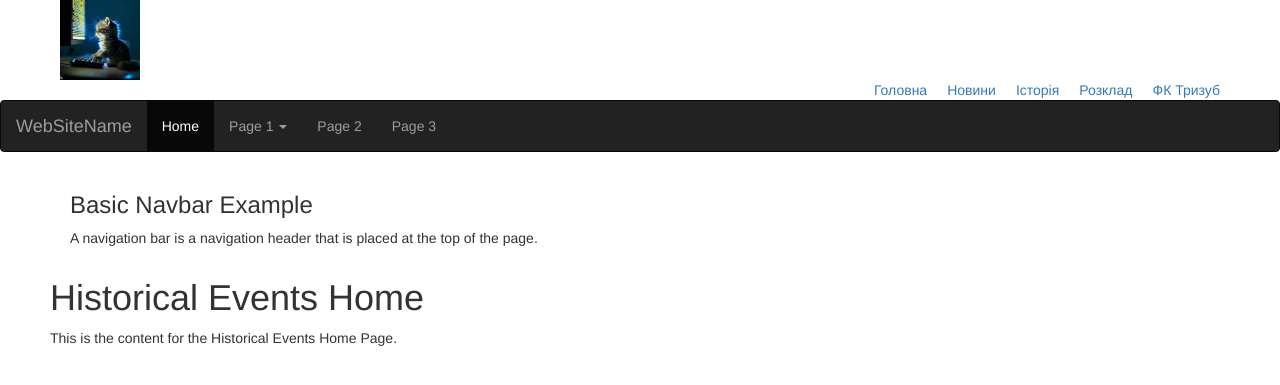
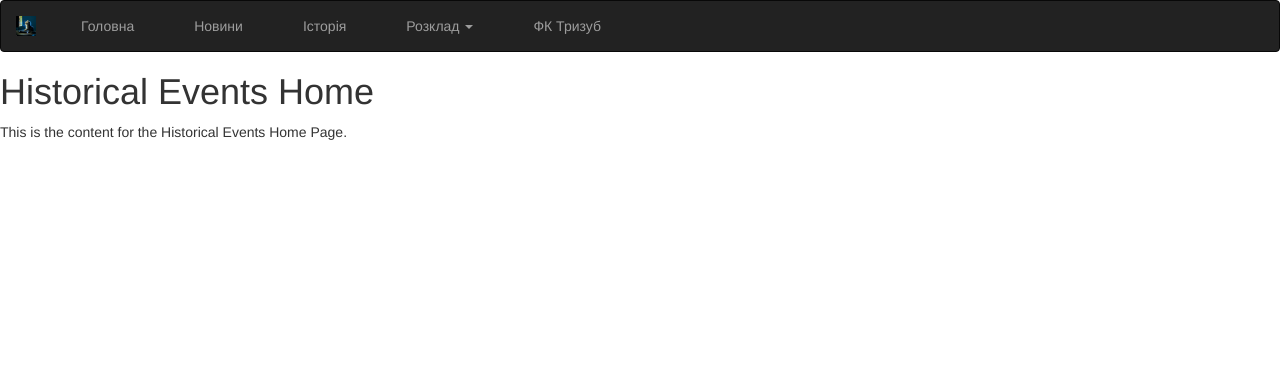
Before and after one commit to vitaliishchudlo/zaluzhany-site, a Django app: page / in a window 1280 px wide. Shown: the top 385 px of the page. Run offline with Django 4.2, Linux system fonts and the light colour scheme; some libraries are stand-ins or nearby versions.

Commit message:
TMP SAVE. NEW DESIGN

```diff
--- a/content/assets/css/base.css
+++ b/content/assets/css/base.css
@@ -1,64 +1,4 @@
-/* Стилі для header*/
-header {
-    display: flex;
-    align-items: center;
-    justify-content: space-between;
-    padding: 30px 5px;
-    background-color: #f5f5f5; /* Приклад фонового кольору */
-}
-
-/* Стилі для лого */
-.logo {
-    display: flex;
-    align-items: center;
-    width: 80px;
-    height: 80px;
-    /* додайте свої стилі для лого тут */
-    margin-right: 30px; /* Відступ справа */
-    margin-left: 30px; /* Відступ зліва */
-}
-
-/* Стилі для меню */
-.menu {
-    display: flex;
-    align-items: center;
-    justify-content: flex-end; /* Розміщуємо меню справа */
-    margin-right: 50px; /* Відступ справа */
-    margin-left: 50px; /* Відступ зліва */
-}
-
-.menu-item {
-    margin: 0 10px;
-    /* додайте свої стилі для пунктів меню тут */
-}
-
 .content {
     margin-right: 50px; /* Відступ справа */
     margin-left: 50px; /* Відступ зліва */
 }
-
-/* Стилі для підменю */
-.submenu {
-    display: none;
-    position: absolute;
-    background-color: #fff;
-    border: 1px solid #ccc;
-}
-
-.menu-item:hover .submenu {
-    display: block;
-}
-
-.submenu li {
-    padding: 10px;
-    white-space: nowrap;
-}
-
-.submenu a {
-    text-decoration: none;
-    color: #333;
-}
-
-.submenu a:hover {
-    text-decoration: underline;
-}
--- /dev/null
+++ b/content/assets/css/header.css
@@ -0,0 +1,22 @@
+/* Стилі для лого */
+.logo {
+    width: 80px;
+    height: 80px;
+    margin-right: 20px;
+}
+
+/* Стилі для меню */
+.navbar-right {
+    margin-right: 0; /* Видаліть відступ з правого боку */
+    margin-left: auto; /* Вирівнювання до правого боку */
+}
+
+.navbar-nav {
+    display: flex;
+    align-items: center;
+}
+
+.navbar-nav > li {
+    margin: 0 15px;
+    list-style: none;
+}
--- a/content/templates/base.html
+++ b/content/templates/base.html
@@ -6,7 +6,8 @@
     <title>{% block title %}Zaluzhany{% endblock %}</title>
 
     <!-- Підключення CSS стилів -->
-    <link rel="stylesheet" type="text/css" href="{% static 'base.css' %}">
+<!--    <link rel="stylesheet" type="text/css" href="{% static 'base.css' %}">-->
+    <link rel="stylesheet" type="text/css" href="{% static 'header.css' %}">
 
     <link rel="stylesheet" href="https://maxcdn.bootstrapcdn.com/bootstrap/3.4.1/css/bootstrap.min.css">
     <script src="https://ajax.googleapis.com/ajax/libs/jquery/3.6.4/jquery.min.js"></script>
@@ -16,30 +17,7 @@
 
 {% include 'header.html' %}
 
-<nav class="navbar navbar-inverse">
-  <div class="container-fluid">
-    <div class="navbar-header">
-      <a class="navbar-brand" href="#">WebSiteName</a>
-    </div>
-    <ul class="nav navbar-nav">
-      <li class="active"><a href="#">Home</a></li>
-      <li class="dropdown"><a class="dropdown-toggle" data-toggle="dropdown" href="#">Page 1 <span class="caret"></span></a>
-        <ul class="dropdown-menu">
-          <li><a href="#">Page 1-1</a></li>
-          <li><a href="#">Page 1-2</a></li>
-          <li><a href="#">Page 1-3</a></li>
-        </ul>
-      </li>
-      <li><a href="#">Page 2</a></li>
-      <li><a href="#">Page 3</a></li>
-    </ul>
-  </div>
-</nav>
 
-<div class="container">
-    <h3>Basic Navbar Example</h3>
-    <p>A navigation bar is a navigation header that is placed at the top of the page.</p>
-</div>
 <div class="content">
     {% block content %}
     <!-- Це місце для вміщення контенту з інших сторінок -->
--- a/content/templates/header.html
+++ b/content/templates/header.html
@@ -1,21 +1,44 @@
 {% load static %}
 
-<!-- Лого зліва -->
-<div class="logo">
-    <img src="{% static 'logo.jpeg' %}" alt="Logo" class="logo">
-</div>
-
-<!-- Меню справа -->
-<nav class="menu">
-    <div class="menu-item"><a href="/">Головна</a></div>
-    <div class="menu-item"><a href="/news/">Новини</a></div>
-    <div class="menu-item"><a href="/history/">Історія</a></div>
-    <div class="menu-item">
-        <a href="/schedule/">Розклад</a>
-        <ul class="submenu">
-            <li><a href="/bus_schedule/">Автобусний</a></li>
-            <li><a href="/church_schedule/">Церковний</a></li>
+<nav class="navbar navbar-inverse">
+    <div class="container-fluid">
+        <div class="navbar-header">
+<!--            <a class="navbar-brand" href="">Залужани</a>-->
+            <img src="{% static 'logo.jpeg' %}" alt="Logo" class="navbar-brand">
+        </div>
+        <ul class="nav navbar-nav">
+            <li><a href="#">Головна</a></li>
+            <li><a href="#">Новини</a></li>
+            <li><a href="#">Історія</a></li>
+            <li class="dropdown"><a class="dropdown-toggle" data-toggle="dropdown" href="#">Розклад <span
+                    class="caret"></span></a>
+                <ul class="dropdown-menu">
+                    <li><a href="#">Автобусний</a></li>
+                    <li><a href="#">Церковний</a></li>
+                </ul>
+            </li>
+            <li><a href="#">ФК Тризуб</a></li>
         </ul>
     </div>
-    <div class="menu-item"><a href="/fk_trizub/">ФК Тризуб</a></div>
 </nav>
+
+
+<!--<header>-->
+<!--    &lt;!&ndash; Лого та Меню &ndash;&gt;-->
+<!--    <div class="logo">-->
+<!--        <img src="{% static 'logo.jpeg' %}" alt="Logo" class="logo">-->
+<!--    </div>-->
+<!--    <nav class="menu">-->
+<!--        <div class="menu-item"><a href="/">Головна</a></div>-->
+<!--        <div class="menu-item"><a href="/news/">Новини</a></div>-->
+<!--        <div class="menu-item"><a href="/history/">Історія</a></div>-->
+<!--        <div class="menu-item">-->
+<!--            <a href="/schedule/">Розклад</a>-->
+<!--            <ul class="submenu">-->
+<!--                <li><a href="/bus_schedule/">Автобусний</a></li>-->
+<!--                <li><a href="/church_schedule/">Церковний</a></li>-->
+<!--            </ul>-->
+<!--        </div>-->
+<!--        <div class="menu-item"><a href="/fk_trizub/">ФК Тризуб</a></div>-->
+<!--    </nav>-->
+<!--</header>-->
```
